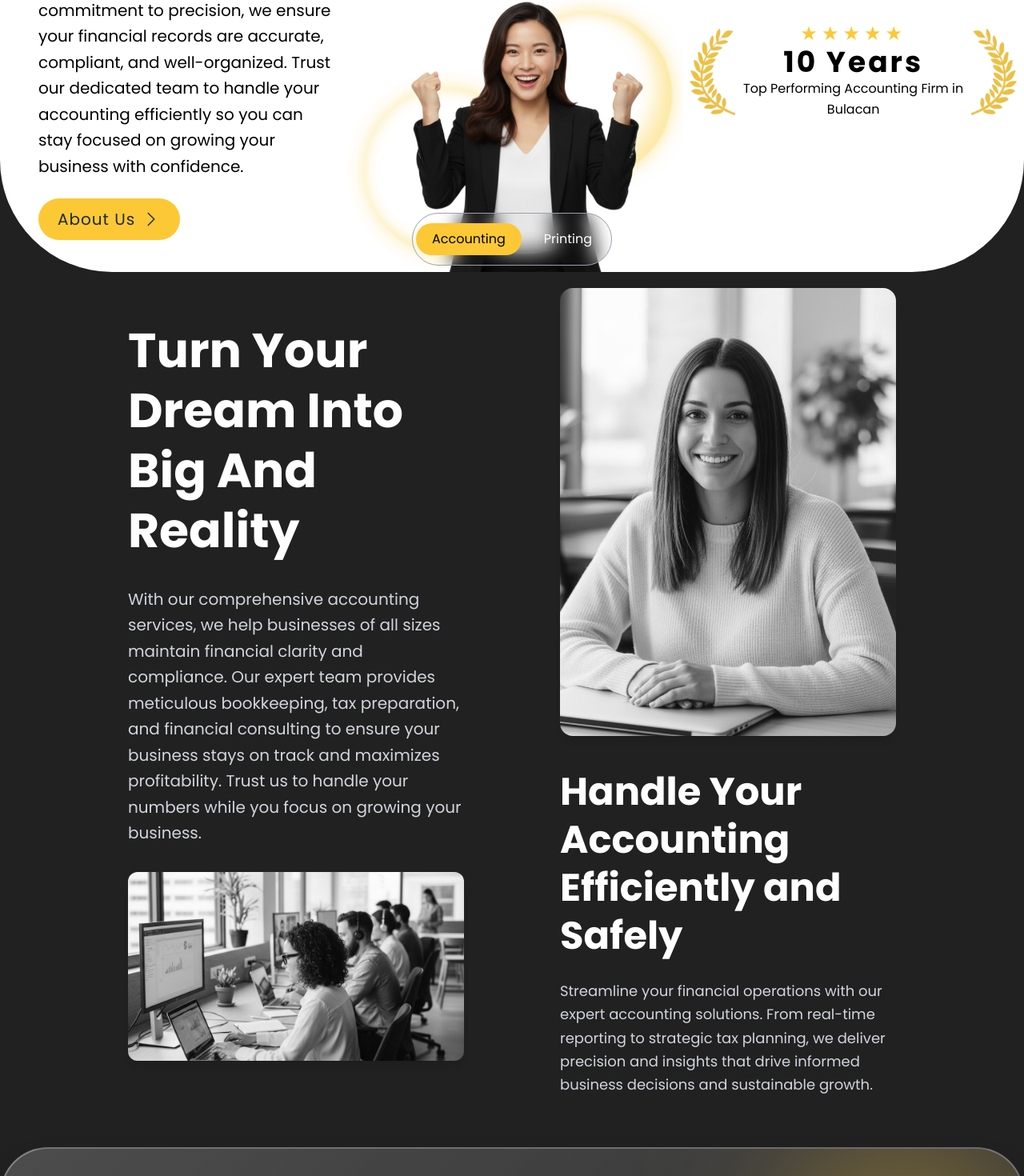
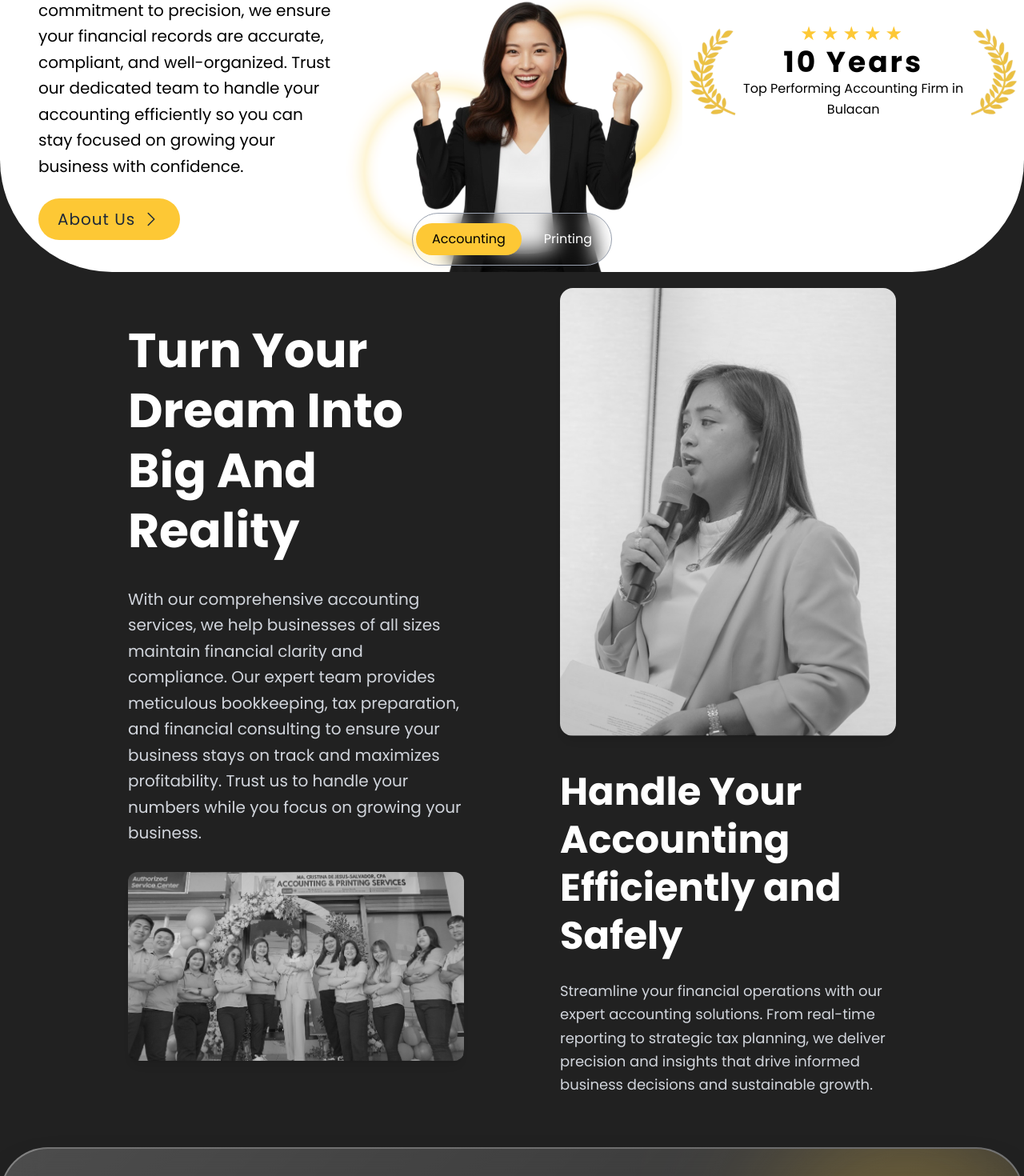
Before and after one commit to Pngtaq/mcs-official, a React (Vite) app: page / in a window 1280 px wide. Shown: the part 517-1987 px from the top of the page at 80% size. Built offline with nearby package versions, Linux system fonts and the light colour scheme.

Commit message:
feat: images for home middle component

```diff
--- a/components/home/MiddlePage.jsx
+++ b/components/home/MiddlePage.jsx
@@ -34,7 +34,7 @@ const MiddlePage = () => {
           growing your business.
         </motion.p>
         <motion.img
-          src="/team.jpg"
+          src="/team1.jpg"
           alt="team image"
           className="grayscale hover:grayscale-0 transition-all duration-300 rounded-xl object-cover w-full h-auto aspect-video shadow-lg"
           initial={{ opacity: 0, scale: 0.95 }}
@@ -49,12 +49,14 @@ const MiddlePage = () => {
       {/* Right Column */}
       <div className="flex flex-col justify-center ">
         <motion.img
-          src="/solo.jpg"
+          src="/solo1.jpg"
           alt="team image"
           className="grayscale hover:grayscale-0 transition-all duration-300 rounded-2xl w-full h-80 sm:h-90 md:h-100 lg:h-110 xl:h-140 object-cover aspect-square md:aspect-auto shadow-lg order-2 lg:order-1 mt-5"
-          initial={{ opacity: 0, x: 50 }}
-          animate={isInView ? { opacity: 1, x: 0 } : { opacity: 0, x: 50 }}
-          transition={{ duration: 0.7, delay: 0.2, ease: "easeOut" }}
+          initial={{ opacity: 0, scale: 0.95 }}
+          animate={
+            isInView ? { opacity: 1, scale: 1 } : { opacity: 0, scale: 0.95 }
+          }
+          transition={{ duration: 0.7, delay: 0.3, ease: "easeOut" }}
           whileHover={{ scale: 1.02 }}
         />
         <motion.div
--- a/components/home/TopPage.jsx
+++ b/components/home/TopPage.jsx
@@ -74,9 +74,9 @@ const TopPage = () => {
               src={serviceData[activeService].image}
               alt="accountant"
               className="relative"
-              initial={{ opacity: 0, scale: 0.8, rotateY: 90 }}
+              initial={{ opacity: 0, scale: 0.8 }}
               animate={{ opacity: 1, scale: 1, rotateY: 0 }}
-              exit={{ opacity: 0, scale: 0.8, rotateY: -90 }}
+              exit={{ opacity: 0, scale: 0.8 }}
               transition={{ duration: 0.4, ease: "easeInOut" }}
             />
           </AnimatePresence>
```
Also changed, not shown: public/solo1.jpg (added), public/team1.jpg (added).
